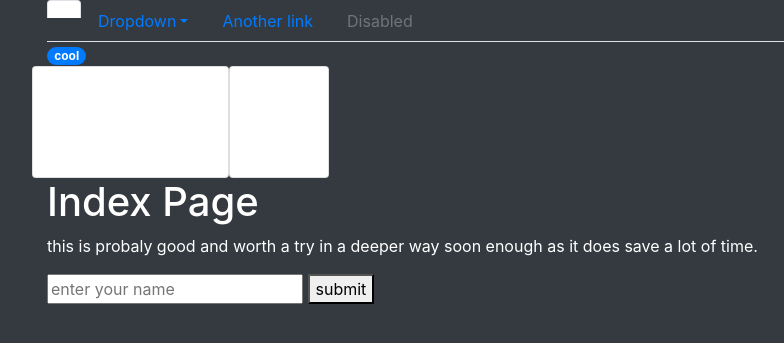
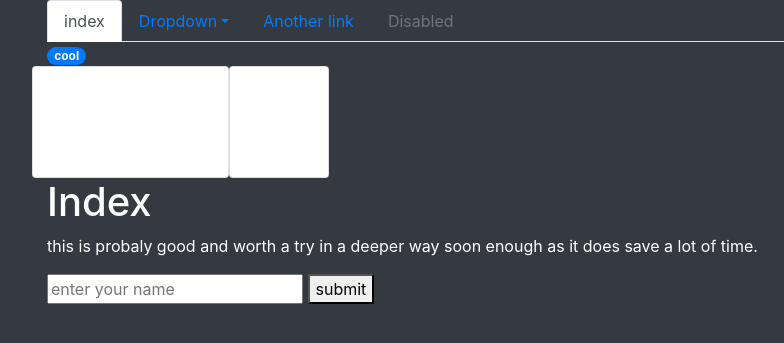
Before and after one commit to jaibeer72/CS50, a Python web app: template templates/index.html in a window 1280 px wide. Shown: the top 343 px of the page, without its empty margins (38-822 px from the left). Run offline with Jinja, Linux system fonts and the light colour scheme; the template is opened without the code that fills it, so the values that code supplies are empty; some libraries are stand-ins or nearby versions.

Commit message:
Going back to basics of flask

```diff
--- a/app.py
+++ b/app.py
@@ -18,5 +18,4 @@
     if request.method == "POST":
         note = request.form.get("note")
         session["notes"].append(note)
-
     return render_template("index.html", Notes=session["notes"])
--- a/templates/index.html
+++ b/templates/index.html
@@ -1,8 +1,13 @@
 {% extends "layout.html" %}
 
+
 {% block heading %}
-    Index Page
+    Index
 {%endblock%}
+
+{% block tabname%}
+    index
+{% endblock %}
 
 {% block body %}
 
--- a/templates/layout.html
+++ b/templates/layout.html
@@ -66,7 +66,6 @@
           $(this).tab('show');
         });
       </script>
-
       <h1>{% block heading %} {%endblock%}</h1>
       {%block body%}
 
```
Also changed, not shown: 1 other file.
